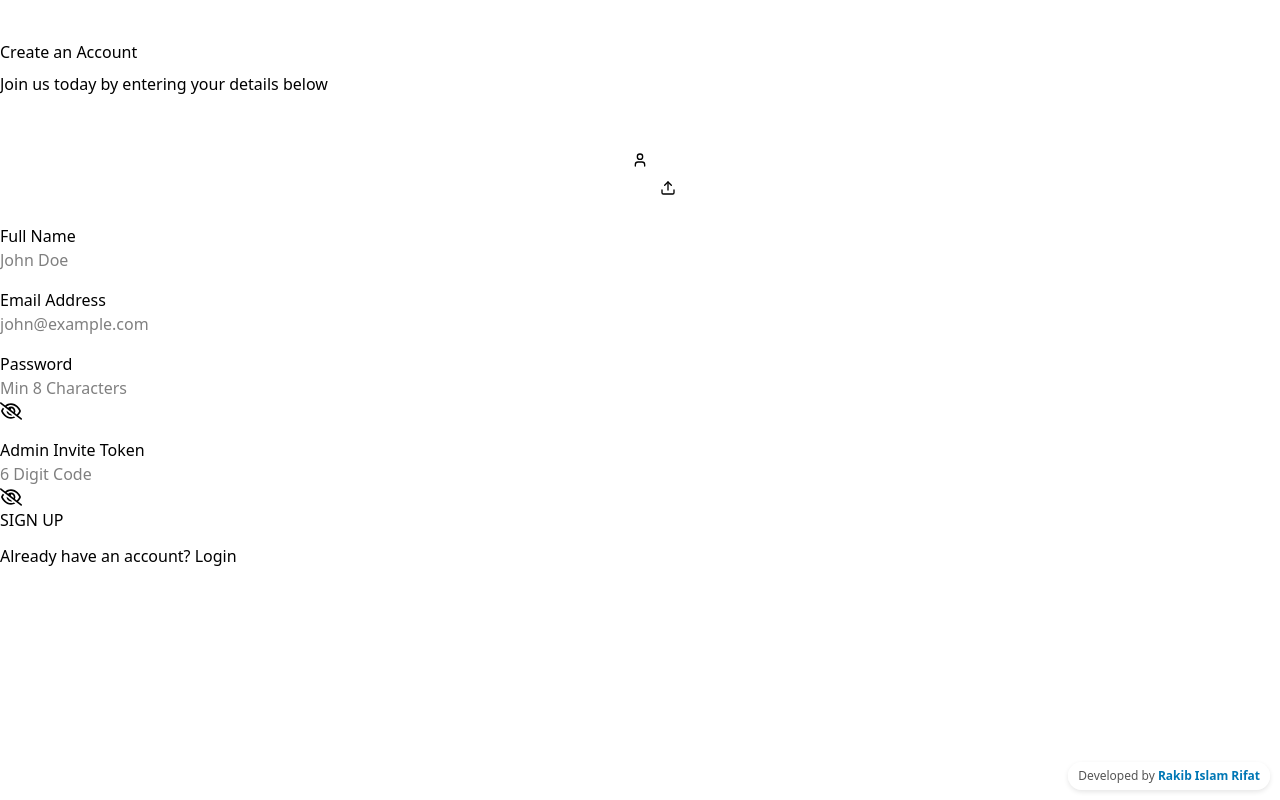
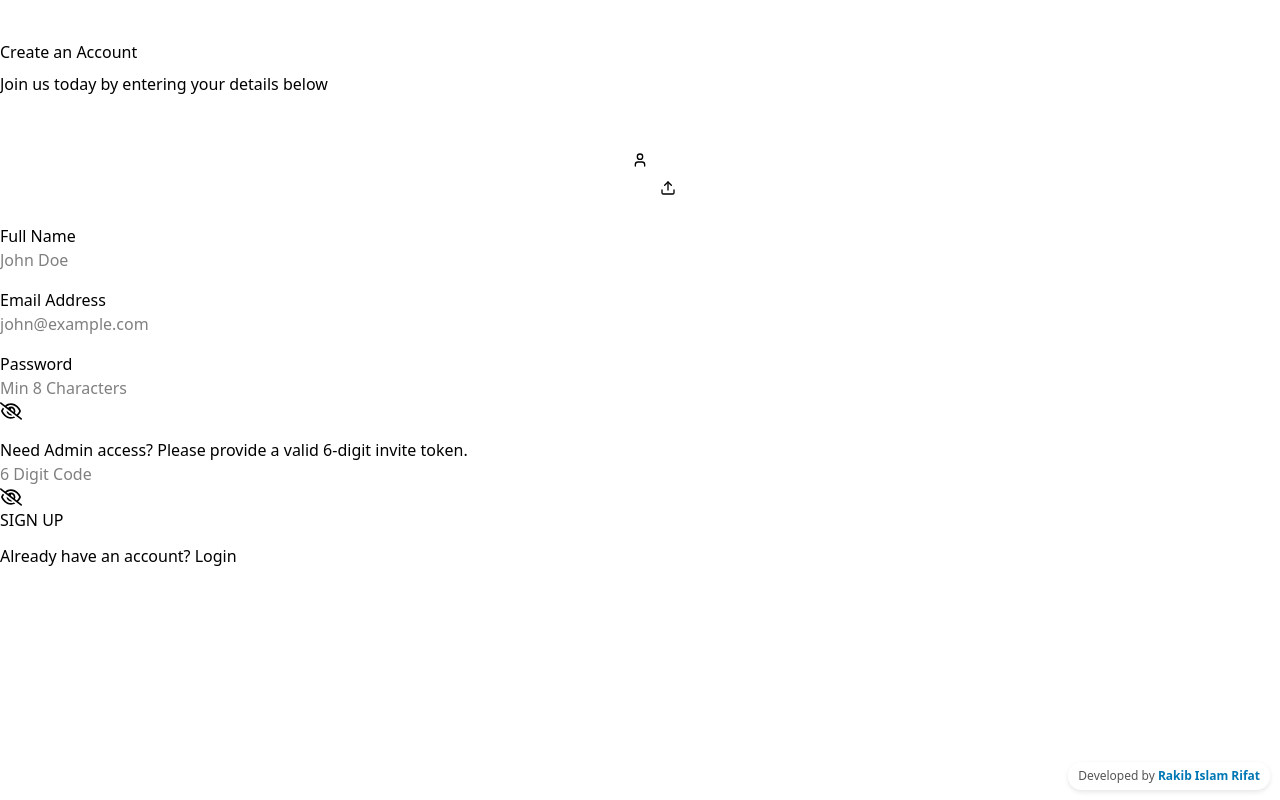
Before and after one commit to mdarrakibislamrifat/task-manager-frontend, a React (Vite) app: page /signup in a window 1280 px wide. Built offline with nearby package versions, Linux system fonts and the light colour scheme.

Commit message:
Signup page update

```diff
--- a/src/pages/Auth/SignUp.jsx
+++ b/src/pages/Auth/SignUp.jsx
@@ -110,13 +110,16 @@ const SignUp = () => {
               type="password"
             />
 
+            <div className="flex flex-col gap-2">
               <Input
                 value={adminInviteToken}
                 onChange={(e) => setAdminInviteToken(e.target.value)}
-              label="Admin Invite Token"
+                label="Need Admin access? Please provide a valid 6-digit invite token."
                 placeholder="6 Digit Code"
                 type="password"
+                className="w-full"
               />
+            </div>
           </div>
           {error && <p className="text-red-500 text-xs pb-2.5">{error}</p>}
           <button type="submit" className="btn-primary">
--- a/tailwind.config.js
+++ b/tailwind.config.js
@@ -1,6 +1,6 @@
 /** @type {import('tailwindcss').Config} */
 export default {
-  darkMode: "class", // This enables manual dark mode toggling
+  darkMode: "class",
   content: ["./index.html", "./src/**/*.{js,ts,jsx,tsx}"],
   theme: {
     extend: {},
```
Lines whose indentation alone changed are shown as unchanged.
